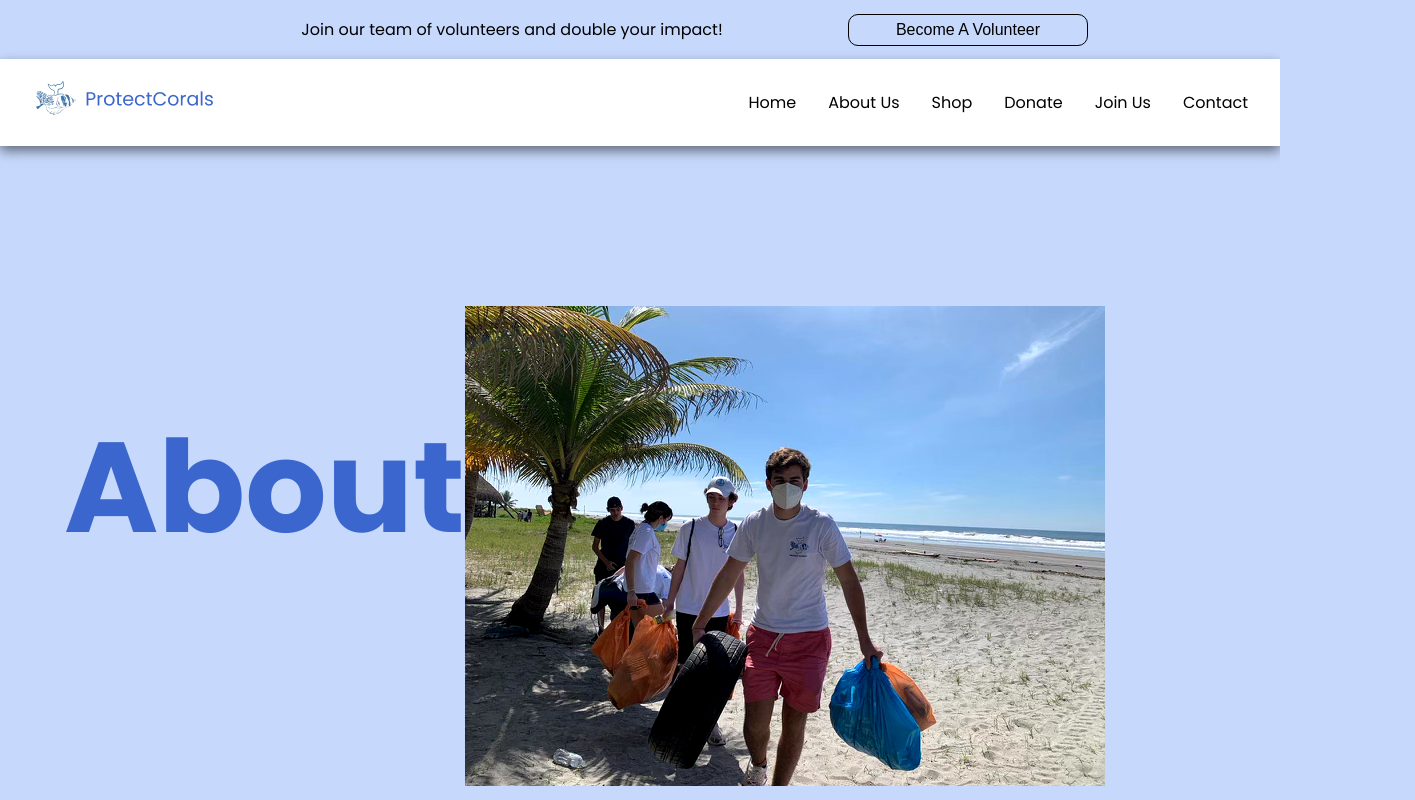
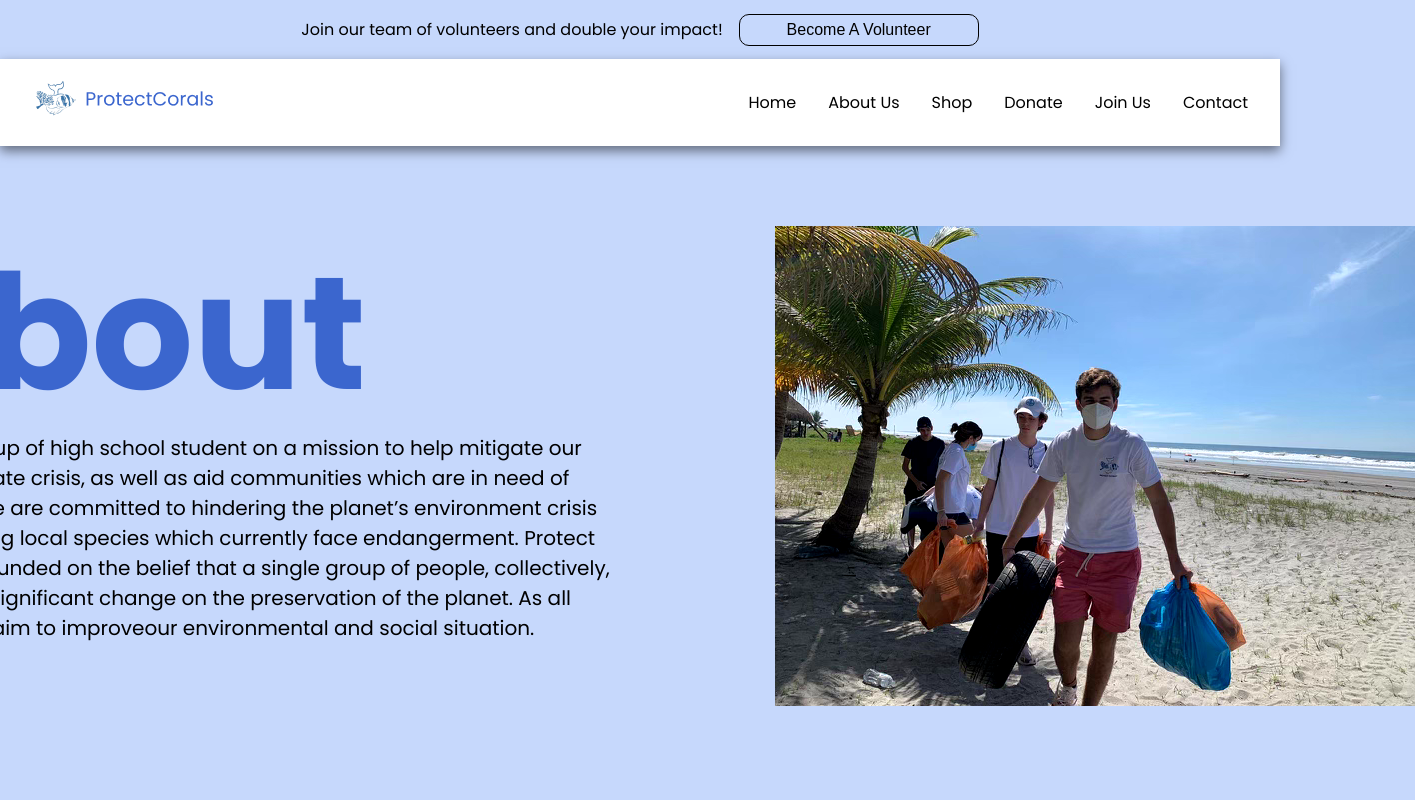
Before and after one commit to codeyStein/ProtectCorals, a Next.js app: page /about in a window 1280 px wide. Shown: the top 800 px of the page, 1415 px wide, since content can reach past the window. Built offline with nearby package versions, Linux system fonts and the light colour scheme.

Commit message:
New about page layout

```diff
--- a/pages/about.js
+++ b/pages/about.js
@@ -18,23 +18,28 @@ const missionPicture = "./images/about/pictureOne.png";
     <Banner />
     <Nav />
 
-    <div className="about--main">
+    <div className="wrapper">
+      <div className="about__container">
 
-    <div className="about--container">
+        <div className="about__container--content">
+          <div>
             <h1>About</h1>
-      <img src={aboutPictre} alt="About image" />
-      <p>We are a group of high school student on a mission to help mitigate our planet’s climate crisis, as well as aid communities which are in need of resources. We are committed to hindering the planet’s environment crisis and protecting local species which currently face endangerment. Protect corals was founded on the belief that a single group of people, collectively, can make a significant change on the preservation of the planet. As all participants aim to improveour environmental and social situation. </p>
-    </div>
-    <div className="mission--container">
-      <h1>Mission</h1>
-      <img src={missionPicture} alt="Mission image" />
             <p>We are a group of high school student on a mission to help mitigate our planet’s climate crisis, as well as aid communities which are in need of resources. We are committed to hindering the planet’s environment crisis and protecting local species which currently face endangerment. Protect corals was founded on the belief that a single group of people, collectively, can make a significant change on the preservation of the planet. As all participants aim to improveour environmental and social situation. </p>
           </div>
 
+          <div>
+            <h1>Mission</h1>
+            <p>We have partnered with local environmentalists that dedicate their service to the conservation of marine life and the spread of awareness about the potential threats to endangered species. We contribute by organizing various activities, such as beach cleanups and turtle releases, that aid the environment and raise funds simultaneously. We also aim to prevent plastic pollution at its source by educating people about the worldwide effect of single-use plastics and empower them to reduce their plastic use.</p>
+          </div>
         </div>
 
+          <div className="about__container--images">
+            <img src={aboutPictre}></img>
+            <img src={aboutPictre}></img>
+          </div>
 
-
+      </div>
+    </div>
 
     <Head>
       {/* Fonts */}
--- a/styles/about.css
+++ b/styles/about.css
@@ -1,31 +1,50 @@
-.about--container {
+
+.about__container {
   display: flex;
   flex-direction: row;
-  flex-wrap: wrap;
-  align-items: flex-start;
-  width: 90%;
-  margin-top: 10rem;
-
+  gap: 10rem;
+  margin-top: 5rem;
 }
 
-.about--main {
+.about__container--images {
   display: flex;
   flex-direction: column;
-  justify-content: center;
-  align-items: center;
+  gap: 7rem;
 }
 
-.About img {
-  height: 100%;
+.about--container--images img {
+  width: 640px;
+  height: 480px;
 }
 
-.About p {
-  width: 40rem;
+.about__container--content h1 {
+  line-height: 0;
 }
 
-.About h1 {
+.about__container--content p {
+  margin-top: -0.5rem;
+}
+
+.about__container--content {
+  display: flex;
+  flex-direction: column;
+  width: 750px;
+  gap: 10rem;
+}
+
+.wrapper {
+  display: flex;
+  align-items: center;
+  justify-content: center;
+}
+
+.wrapper h1 {
   color: #3B66CE;
-  font-size: 8rem;
+  font-size: 10rem;
+}
+
+.wrapper p {
+  font-size: 1.25rem;
 }
 
 /* HERO */
@@ -124,6 +143,12 @@
   }
 }
 
+@media screen and (max-width: 1000px) {
+   .AboutHero p {
+    font-size: 1.5rem;
+  }
+}
+
 .about--wave::selection {
   background: none;
 }
```
Lines whose indentation alone changed are shown as unchanged.
